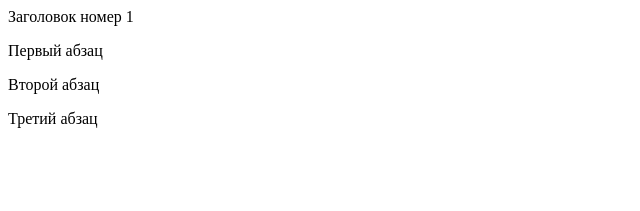
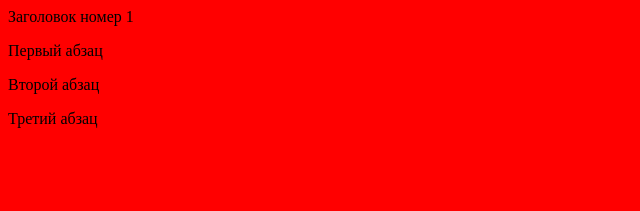
Before and after one commit to DanilaPokatilov/test, a plain HTML site: page index.html in a window 1280 px wide. Shown: the whole page, without its empty margins (0-640 px from the left). Drawn offline with Linux system fonts and the light colour scheme; files whose address does not match are found by name.

Commit message:
Update index.html

```diff
--- a/index.html
+++ b/index.html
@@ -1,4 +1,5 @@
 <html>
+<link rel="stylesheet" href="C:\Users\valer\Documents\GitHub\test\style.css" />
 <head>
 <title>HTML-структура документа</title>
 </head>
```
